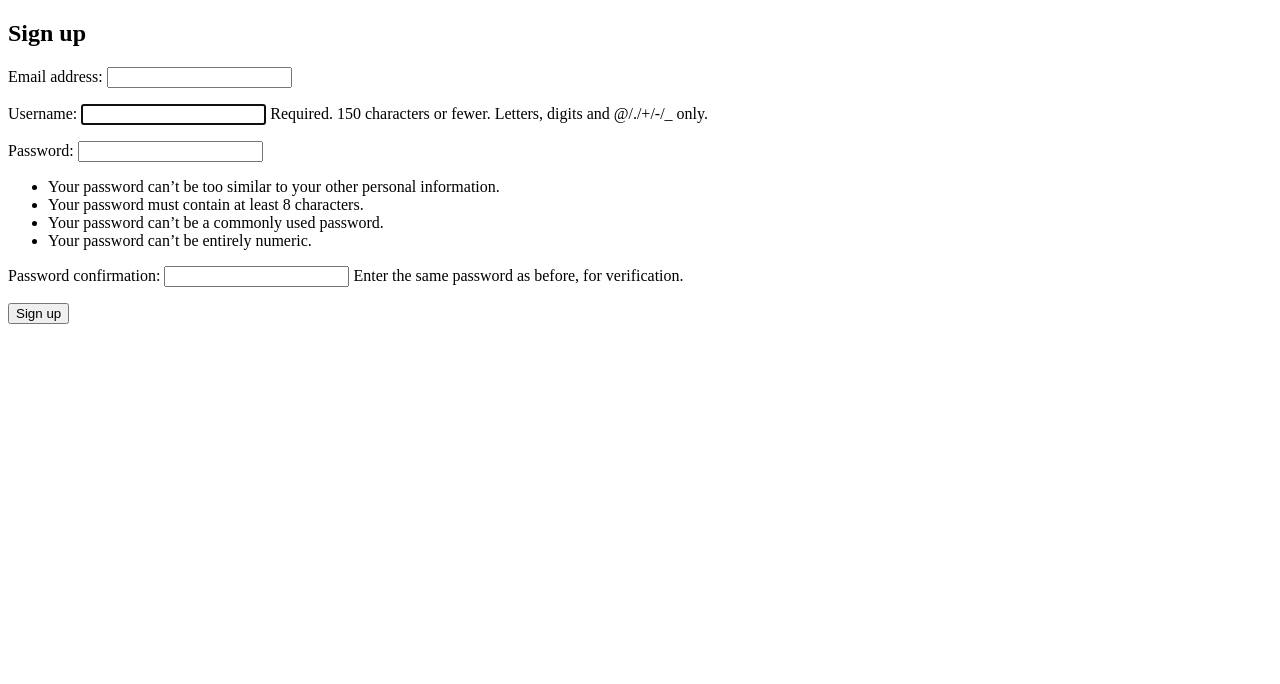
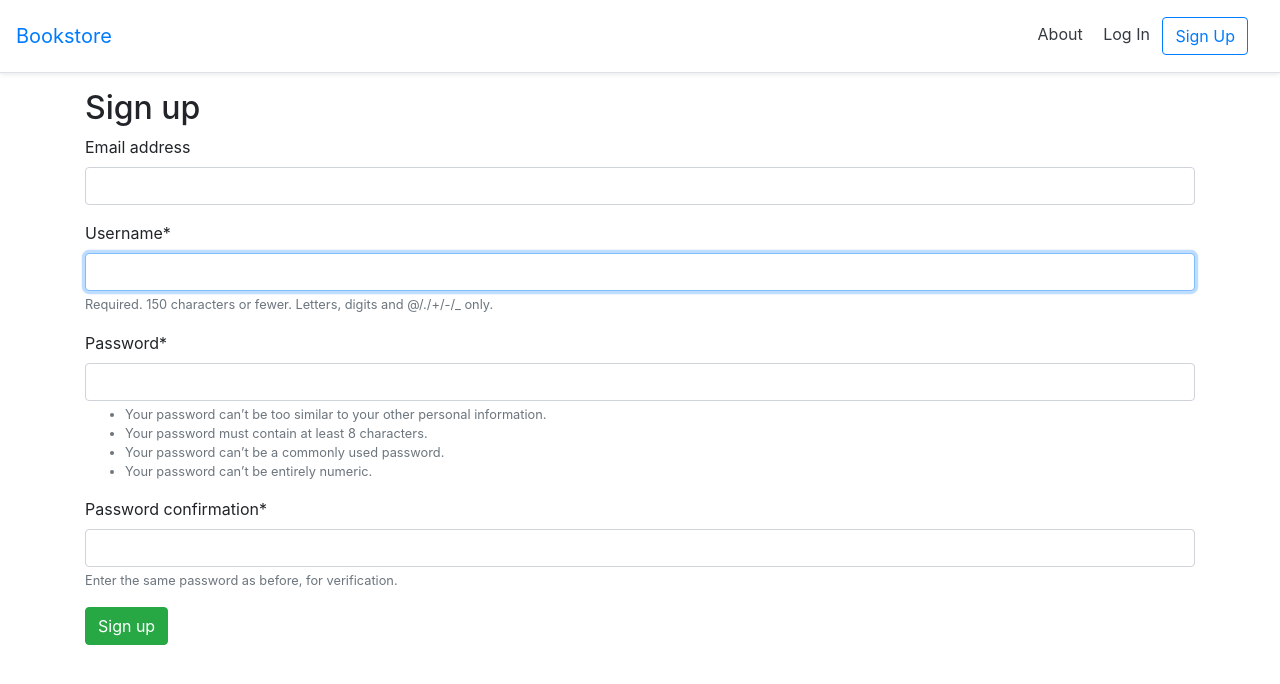
Before and after one commit to jprussoibanez/Django-playground, a Django app: page /accounts/signup/ in a window 1280 px wide. Shown: the top 684 px of the page. Run offline with Django 3.2, Linux system fonts and the light colour scheme; some libraries are stand-ins or nearby versions.

Commit message:
Complete chapter 06. Adding static assets with boostrap.

```diff
--- a/books/pages/urls.py
+++ b/books/pages/urls.py
@@ -1,6 +1,7 @@
 from django.urls import path
-from .views import HomePageView
+from .views import HomePageView, AboutPageView
 
 urlpatterns = [
+    path('about/', AboutPageView.as_view(), name='about'),
     path('', HomePageView.as_view(), name='home'),
 ]
--- a/books/pages/views.py
+++ b/books/pages/views.py
@@ -2,3 +2,6 @@ from django.views.generic import TemplateView
 
 class HomePageView(TemplateView):
     template_name = 'home.html'
+
+class AboutPageView(TemplateView):
+    template_name = 'about.html'
--- /dev/null
+++ b/books/static/css/base.css
@@ -0,0 +1,8 @@
+h1 {
+    color: red;
+}
+
+.bookcover {
+    height: 300px;
+    width: auto;
+}
--- /dev/null
+++ b/books/static/js/base.js
@@ -0,0 +1 @@
+console.log('JavaScript here!')
--- a/books/templates/_base.html
+++ b/books/templates/_base.html
@@ -1,13 +1,39 @@
+{% load static %}
 <!DOCTYPE html>
 <html>
     <head>
-        <meta charset="utf-8">
-        <title>{% block title %}Bookstore{% endblock title %}</title>
+    <meta charset="utf-8">
+    <title>{% block title %}Bookstore{% endblock title %}</title>
+    <meta name="viewport" content="width=device-width, initial-scale=1, shrink-to-fit=no">
+    <link rel="stylesheet" href="https://stackpath.bootstrapcdn.com/bootstrap/4.3.1/css/bootstrap.min.css" integrity="sha384-ggOyR0iXCbMQv3Xipma34MD+dH/1fQ784/j6cY/iJTQUOhcWr7x9JvoRxT2MZw1T" crossorigin="anonymous">
+    <link rel="stylesheet" href="{% static 'css/base.css' %}">
     </head>
     <body>
-        <div class="container">
-            {% block content %}
-            {% endblock content %}
+    <header>
+        <!-- Fixed navbar -->
+        <div class="d-flex flex-column flex-md-row align-items-center p-3 px-md-4\
+        mb-3 bg-white border-bottom shadow-sm">
+        <a href="{% url 'home' %}" class="navbar-brand my-0 mr-md-auto font-weight-normal">Bookstore</a>
+        <nav class="my-2 my-md-0 mr-md-3">
+            <a class="p-2 text-dark" href="{% url 'about' %}">About</a>
+            {% if user.is_authenticated %}
+            <a class="p-2 text-dark" href="{% url 'logout' %}">Log Out</a>
+            {% else %}
+            <a class="p-2 text-dark" href="{% url 'login' %}">Log In</a>
+            <a class="btn btn-outline-primary"
+                href="{% url 'signup' %}">Sign Up</a>
+            {% endif %}
+        </nav>
         </div>
+    </header>
+    <div class="container">
+        {% block content %}
+        {% endblock content %}
+    </div>
+    <!-- JavaScript -->
+    <!-- jQuery first, then Popper.js, then Bootstrap JS -->
+    <script src="https://code.jquery.com/jquery-3.3.1.slim.min.js" integrity="sha384-q8i/X+965DzO0rT7abK41JStQIAqVgRVzpbzo5smXKp4YfRvH+8abtTE1Pi6jizo" crossorigin="anonymous"></script>
+    <script src="https://cdnjs.cloudflare.com/ajax/libs/popper.js/1.14.7/umd/popper.min.js" integrity="sha384-UO2eT0CpHqdSJQ6hJty5KVphtPhzWj9WO1clHTMGa3JDZwrnQq4sF86dIHNDz0W1" crossorigin="anonymous"></script>
+    <script src="https://stackpath.bootstrapcdn.com/bootstrap/4.3.1/js/bootstrap.min.js" integrity="sha384-JjSmVgyd0p3pXB1rRibZUAYoIIy6OrQ6VrjIEaFf/nJGzIxFDsf4x0xIM+B07jRM" crossorigin="anonymous"></script>
     </body>
 </html>
--- a/books/templates/home.html
+++ b/books/templates/home.html
@@ -1,9 +1,11 @@
 {% extends '_base.html' %}
+{% load static %}
 
 {% block title %}Home{% endblock title %}
 
 {% block content %}
 <h1>Homepage</h1>
+    <img class="bookcover" src="{% static 'images/djangoforprofessionals.jpg' %}"/>
     {% if user.is_authenticated %}
         Hi {{ user.email }}!
         <p><a href="{% url 'logout' %}">Log Out</a></p>
--- a/books/templates/registration/login.html
+++ b/books/templates/registration/login.html
@@ -1,4 +1,5 @@
 {% extends '_base.html' %}
+{% load crispy_forms_tags %}
 
 {% block title %}Log In{% endblock title %}
 
@@ -6,7 +7,7 @@
 <h2>Log In</h2>
 <form method="post">
     {% csrf_token %}
-    {{ form.as_p }}
-    <button type="submit">Log In</button>
+    {{ form|crispy }}
+    <button class="btn btn-success" type="submit">Log In</button>
 </form>
 {% endblock content %}
--- a/books/templates/signup.html
+++ b/books/templates/signup.html
@@ -1,4 +1,5 @@
 {% extends '_base.html' %}
+{% load crispy_forms_tags %}
 
 {% block title %}Sign up{% endblock title %}
 
@@ -6,7 +7,7 @@
 <h2>Sign up</h2>
 <form method="post">
     {% csrf_token %}
-    {{ form.as_p }}
-    <button type="submit">Sign up</button>
+    {{ form|crispy }}
+    <button class="btn btn-success" type="submit">Sign up</button>
 </form>
 {% endblock content %}
```
Also changed, not shown: books/bookstore_project/settings.py (+11 -0 lines), books/pages/tests.py (+25 -1 lines), books/templates/about.html (added, +7 -0 lines), books/static/images/djangoforprofessionals.jpg (added), 2 other files.
